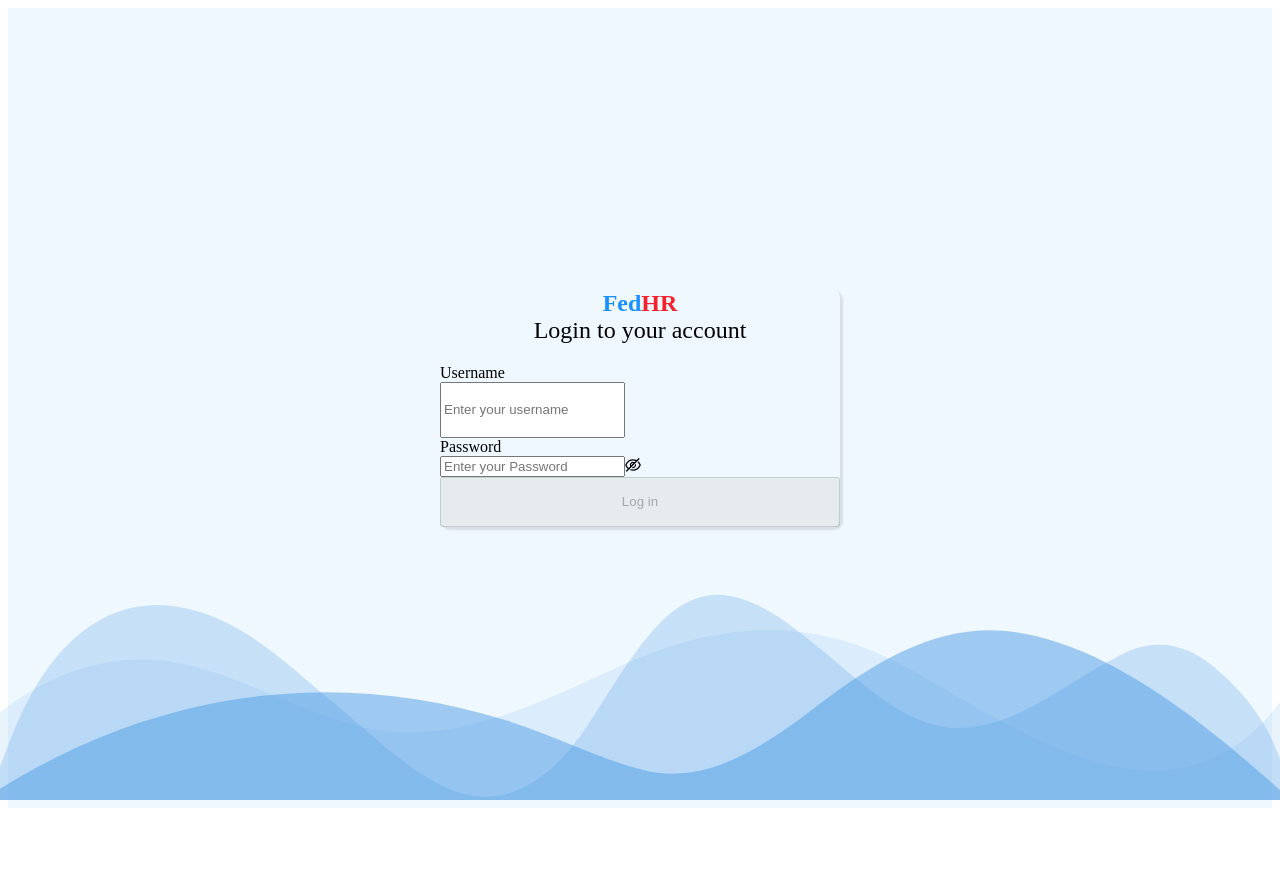
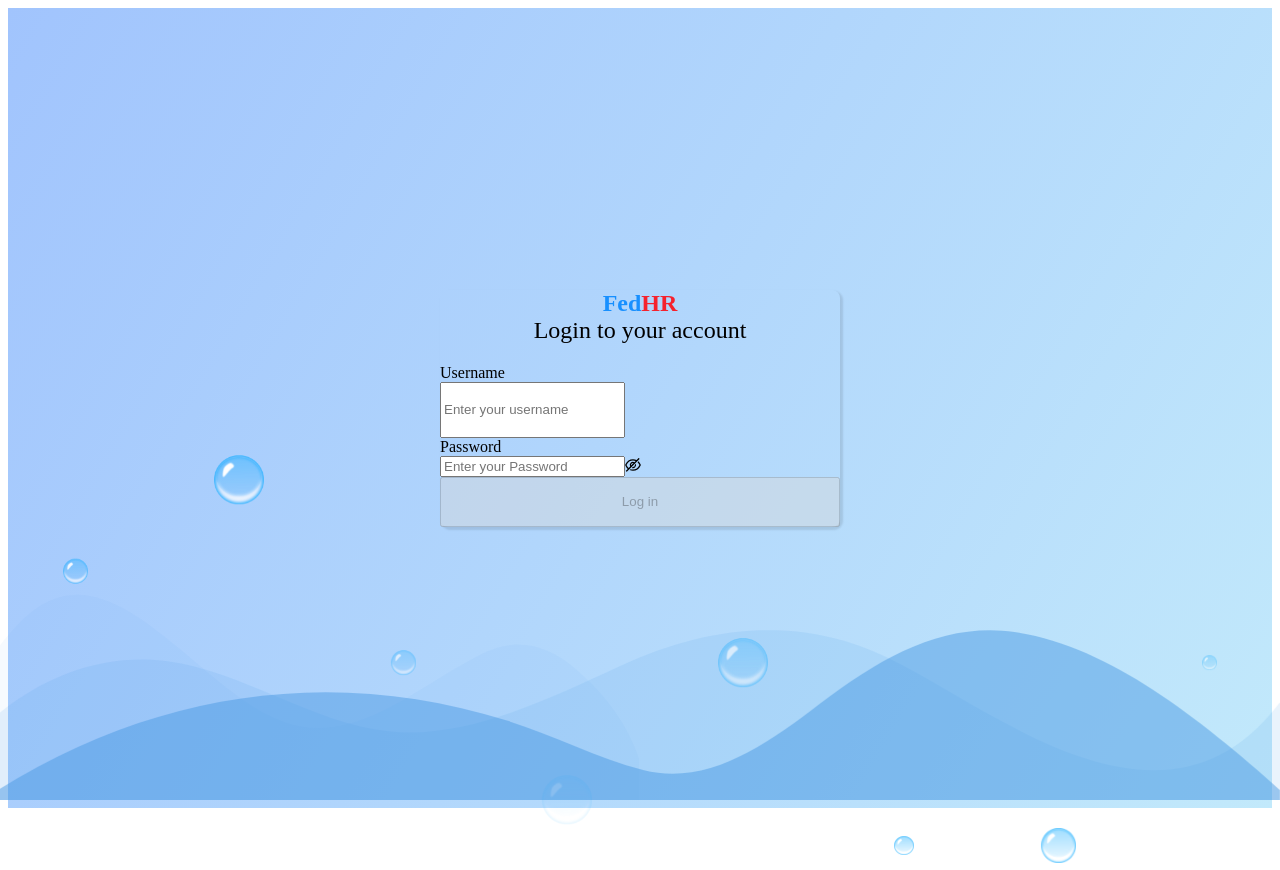
Before and after one commit to manpikingillz/fedhr-vite-vue-t, a Vue app: page /#/login in a window 1280 px wide. Before the commit the page ends 816 px from the top, so only its background shows below. Built offline with nearby package versions, Linux system fonts and the light colour scheme.

Commit message:
add animation for bubbles and bottom graphic

```diff
--- a/src/pages/LoginPage.vue
+++ b/src/pages/LoginPage.vue
@@ -1,6 +1,6 @@
 <template>
     <!-- Bottom Graphic from https://www.shapedivider.app/  -->
-    <div class="custom-shape-divider-bottom-1668946002">
+    <div class="bottom-svg">
         <svg data-name="Layer 1" xmlns="http://www.w3.org/2000/svg" viewBox="0 0 1200 120" preserveAspectRatio="none">
             <path d="M0,0V46.29c47.79,22.2,103.59,32.17,158,28,70.36-5.37,136.33-33.31,206.8-37.5C438.64,32.43,512.34,53.67,583,72.05c69.27,18,138.3,24.88,209.4,13.08,36.15-6,69.85-17.84,104.45-29.34C989.49,25,1113-14.29,1200,52.47V0Z" opacity=".25" class="shape-fill"></path>
             <path d="M0,0V15.81C13,36.92,27.64,56.86,47.69,72.05,99.41,111.27,165,111,224.58,91.58c31.15-10.15,60.09-26.07,89.67-39.8,40.92-19,84.73-46,130.83-49.67,36.26-2.85,70.9,9.42,98.6,31.56,31.77,25.39,62.32,62,103.63,73,40.44,10.79,81.35-6.69,119.13-24.28s75.16-39,116.92-43.05c59.73-5.85,113.28,22.88,168.9,38.84,30.2,8.66,59,6.17,87.09-7.5,22.43-10.89,48-26.93,60.65-49.24V0Z" opacity=".5" class="shape-fill"></path>
@@ -60,8 +60,19 @@
                 </a-form-item>
             </a-form>
         </a-card>
+        <div class="bubbles">
+            <img src="../assets/bubble.png">
+            <img src="../assets/bubble.png">
+            <img src="../assets/bubble.png">
+            <img src="../assets/bubble.png">
+            <img src="../assets/bubble.png">
+            <img src="../assets/bubble.png">
+            <img src="../assets/bubble.png">
+            <img src="../assets/bubble.png">
+        </div>
     </div>
 </template>
+
 <script setup lang="ts">
 // This starter template is using Vue 3 <script setup> SFCs
 // Check out https://vuejs.org/api/sfc-script-setup.html#script-setup
@@ -91,9 +102,8 @@ interface FormState {
 </script>
 
 <style lang="scss" scoped>
-
 // Styling for Bottom Graphing from https://www.shapedivider.app/
-.custom-shape-divider-bottom-1668946002 {
+.bottom-svg {
     position: absolute;
     bottom: 0;
     left: 0;
@@ -103,7 +113,7 @@ interface FormState {
     transform: rotate(180deg);
 }
 
-.custom-shape-divider-bottom-1668946002 svg {
+.bottom-svg svg {
     position: relative;
     display: block;
     width: calc(100% + 1.3px);
@@ -111,8 +121,35 @@ interface FormState {
     transform: rotateY(180deg);
 }
 
-.custom-shape-divider-bottom-1668946002 .shape-fill {
+.bottom-svg .shape-fill {
     fill: #4A9AE27D;
+}
+
+.bottom-svg svg path:nth-child(2) {
+    animation: bottom-svg-anime linear 10s infinite;
+}
+
+@keyframes bottom-svg-anime {
+    0% {
+        transform: translateX(0);
+        opacity: 0;
+    }
+    25% {
+        transform: translateX(-25%);
+        opacity: 0.2;
+    }
+    50% {
+        transform: translateX(-50%);
+        opacity: 0.1;
+    }
+    75% {
+        transform: translateX(-75%);
+        opacity: 0.15;
+    }
+    100% {
+        transform: translateX(-100%);
+        opacity: 0;
+    }
 }
 // End of styling for Bottom Graphic
 
@@ -122,7 +159,9 @@ interface FormState {
     display: flex;
     justify-content: center;
     align-items: center;
-    background-color: aliceblue;
+    // background-color: aliceblue;
+    // Gradient from https://cssgradient.io/gradient-backgrounds/
+    background-image: linear-gradient(120deg, #a1c4fd 0%, #c2e9fb 100%);
 
     .login-card {
         border-radius: 0.5em;
@@ -131,6 +170,7 @@ interface FormState {
         flex-direction: column;
         align-items: center;
         justify-content: center;
+        z-index: 2;
 
         .login-header {
             font-weight: 600;
@@ -168,5 +208,65 @@ interface FormState {
             }
         }
     }
+
+    .bubbles {
+        width: 100%;
+        display: flex;
+        justify-content: space-around;
+        align-items: center;
+        position: absolute;
+        bottom: -70px;
+        z-index: 1;
+    }
+    .bubbles img {
+        width: 50px;
+        animation: bubble 7s linear infinite;
+    }
+    @keyframes bubble {
+        0%{
+            transform: translateY(0);
+            opacity: 0;
+        }
+        50%{
+            opacity: 1;
+        }
+        70%{
+            opacity: 1;
+        }
+        100%{
+            transform: translateY(-80vh);
+            opacity: 0;
+        }
+    }
+
+    .bubbles img:nth-child(1) {
+        animation-delay: 2s;
+        width: 25px;
+    }
+    .bubbles img:nth-child(2) {
+        animation-delay: 1s;
+    }
+    .bubbles img:nth-child(3) {
+        animation-delay: 3s;
+        width: 25px;
+    }
+    .bubbles img:nth-child(4) {
+        animation-delay: 4.5s;
+    }
+    .bubbles img:nth-child(5) {
+        animation-delay: 3s;
+    }
+    .bubbles img:nth-child(6) {
+        animation-delay: 6s;
+        width: 20px;
+    }
+    .bubbles img:nth-child(7) {
+        animation-delay: 7s;
+        width: 35px;
+    }
+    .bubbles img:nth-child(8) {
+        animation-delay: 3s;
+        width: 15px;
+    }
 }
 </style>
```
Also changed, not shown: src/assets/bubble.png (added), src/style.scss (line endings or trailing spaces).
